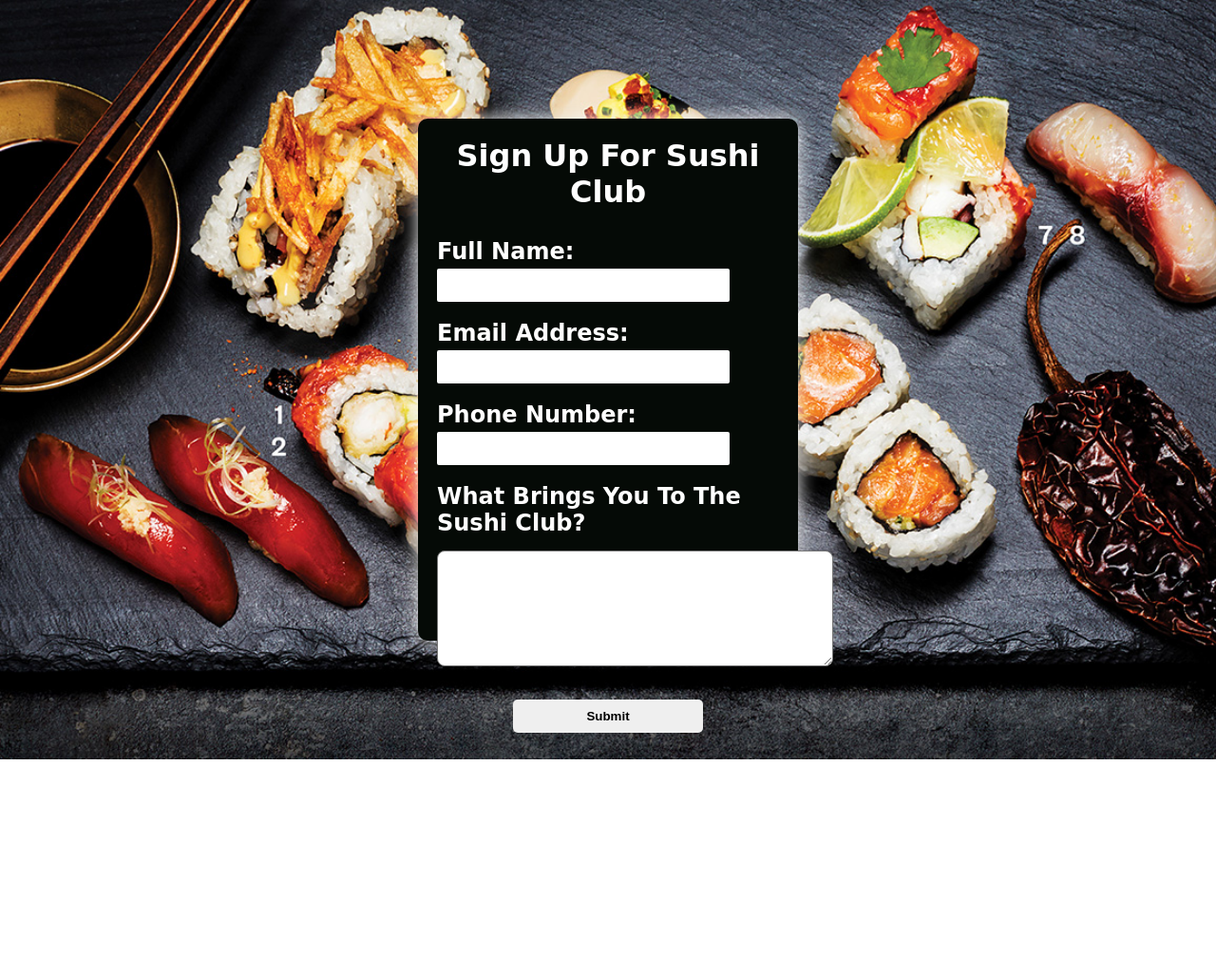
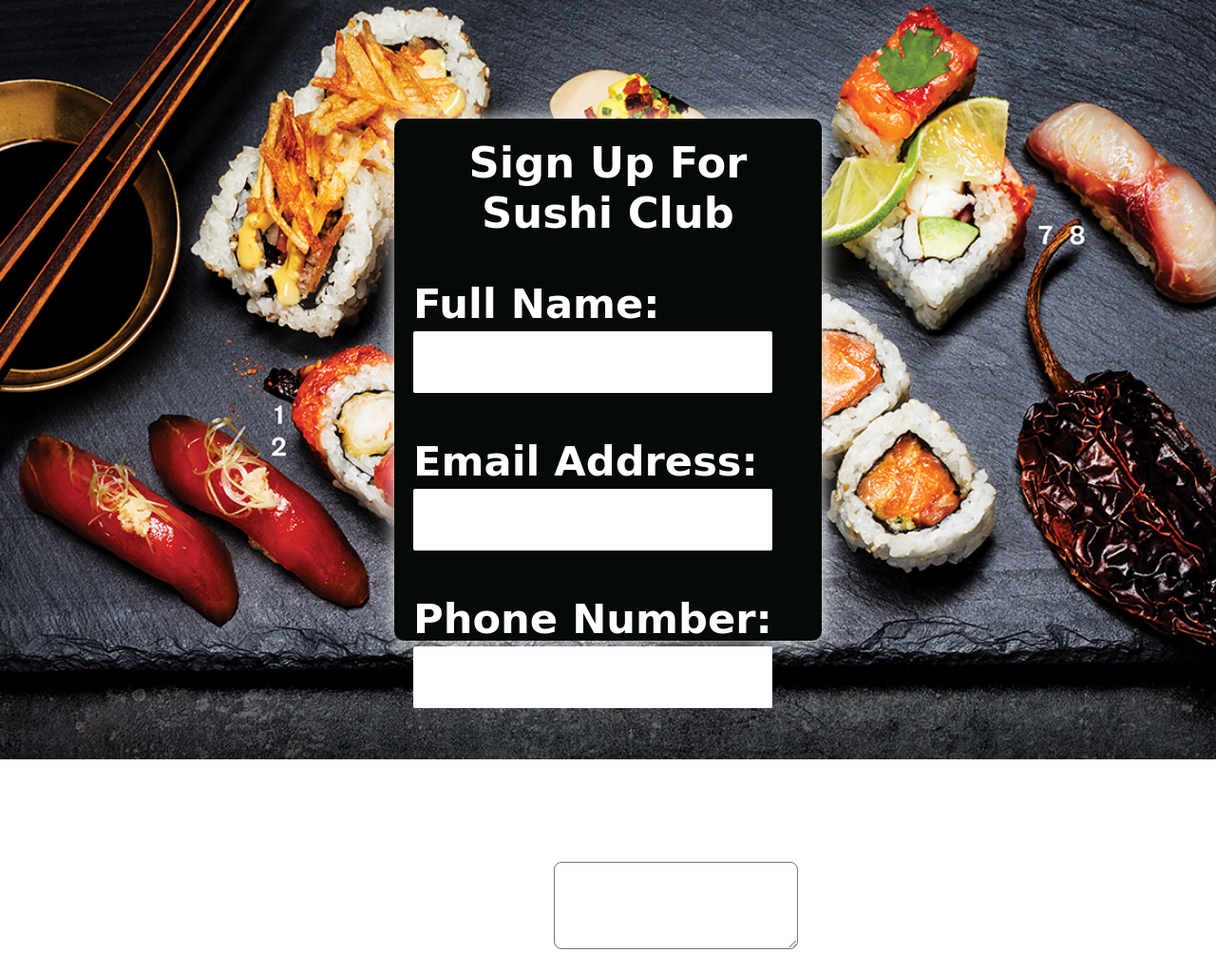
Before and after one commit to KenSparks-Dev/sushiclub2.0.github.io, a plain HTML site: page index.html in a window 1280 px wide. Shown: the top 1023 px of the page at 95% size. Before the commit the page ends 800 px from the top, so only its background shows below. Drawn offline with Linux system fonts and the light colour scheme; a web font is replaced by a local one.

Commit message:
media queries

```diff
--- a/index.html
+++ b/index.html
@@ -27,15 +27,12 @@
                     <input type="text" id="phone"  required>
                 </label><br>
                 <label for="story">What brings you to the Sushi Club?
-                    <textarea name="story" id="story" cols="50" rows="8" class="story" required>
+                    <textarea name="story" id="story" cols="30" rows="6" class="story" required>
                     </textarea>
                 </label><br>
                 <input type="button" value="Submit" class="submit">
             </div>
         </form>
     </section>
-
-
 </body>
-
 </html>
--- a/styles.css
+++ b/styles.css
@@ -19,7 +19,7 @@ body{
 
 .form-body{
     margin:auto;
-    width:400px;
+    width:320px;
     height:550px;
     background-color:#050A06;
     border-radius: 10px;
@@ -39,7 +39,7 @@ h2{
     font-size:2em;
 }
 label{
-    font-size:1.5em;
+    font-size:1.2em;
     font-weight:900;
     text-transform: capitalize;
 }
@@ -50,13 +50,14 @@ input{
     font-weight:700;
     width:80%;
     margin-top: 4px
-
-
 }
 textarea{
     margin-top:10px;
     border-radius:8px;
-
+}
+textarea{
+    margin-top:10px;
+    border-radius:8px;
 }
 
 .submit{
@@ -70,3 +71,78 @@ textarea{
     margin-top:15px;
     margin-bottom:10px;
 }
+
+/*md*/
+@media (min-width: 768px) {
+  .form-body{
+    margin:auto;
+    width:480px;
+    height:650px;
+  }
+  h2{
+    text-align: center;
+    margin-bottom:30px;
+    font-size:2.2em;
+   }
+label{
+    font-size:2.0em;
+    font-weight:900;
+    text-transform: capitalize;
+    margin-top: 4px;
+    margin-bottom: 4px;
+  }
+input{
+    border-radius: 2px;
+    border:none;
+    padding:15px;
+    font-weight:700;
+    width:80%;
+    margin-top: 4px
+  }
+  .submit{
+    width:300px;
+    padding:20px;
+    border-radius: 5px;
+    cursor: pointer;
+    margin:auto;
+}
+}
+
+
+/*lg*/
+@media (min-width: 992px) {
+  .form-body{
+    margin:auto;
+    width:650px;
+    height:875px;
+ }
+ h2{
+    text-align: center;
+    margin-bottom:30px;
+    font-size:2.8em;
+}
+label{
+    font-size:2.7em;
+    font-weight:900;
+    text-transform: capitalize;
+    margin-top: 14px;
+    margin-bottom: 14px;
+}
+input{
+    border-radius: 2px;
+    border:none;
+    padding:25px;
+    font-weight:700;
+    width:80%;
+    margin-top: 4px
+}
+}
+
+/*xl*/
+@media (min-width: 1200px) {
+  .form-body{
+    margin:auto;
+    width:450px;
+    height:550px;
+ }
+}
```
